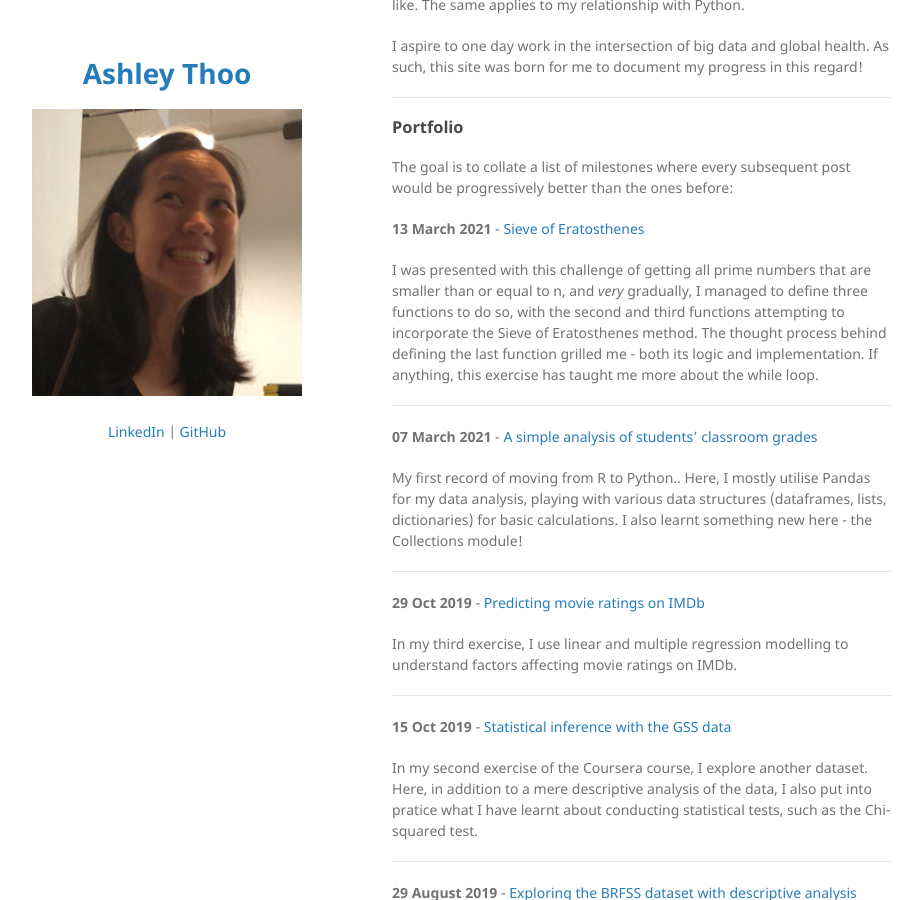
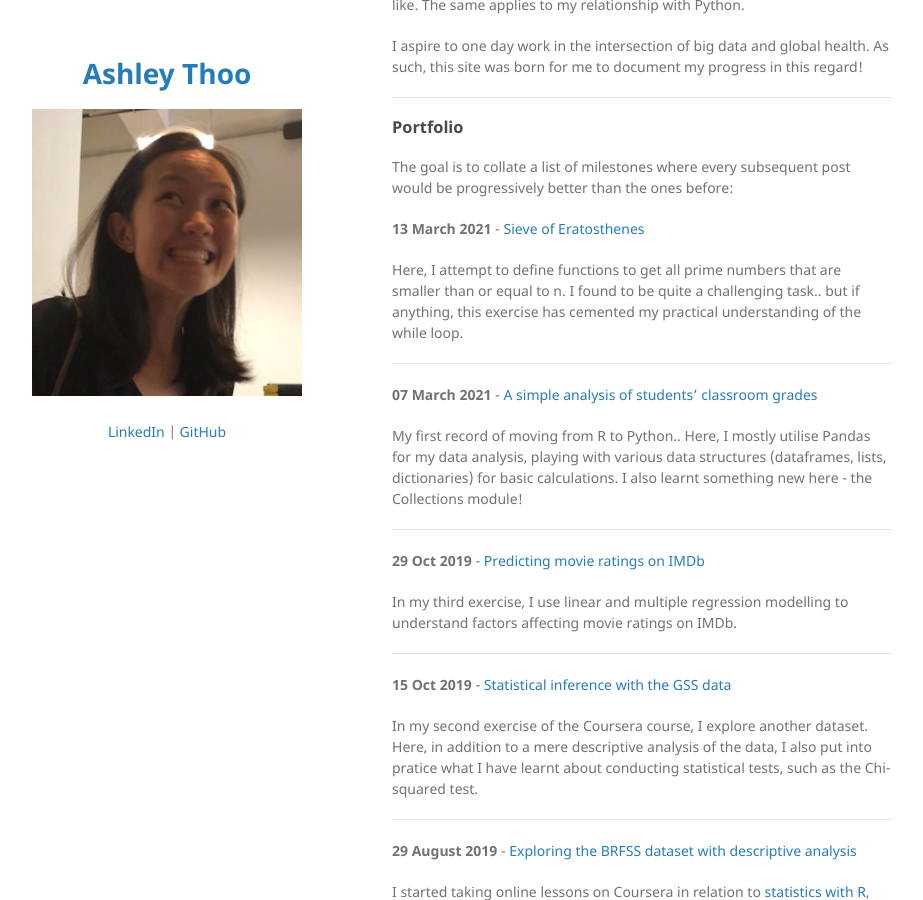
Before and after one commit to ashleythy/ashleythy.github.io, a Jekyll site: the page built from index.md, in a window 1280 px wide and 900 px high, scrolled down 310 px. Shown: the whole window, without its empty margins (178-1101 px from the left). Built offline with Jekyll 4.4.1, drawn with Linux system fonts in a browser that asks for light colours; our own code applies the rules of GitHub Pages for plain Markdown files.

Commit message:
Update index.md

```diff
--- a/index.md
+++ b/index.md
@@ -17,7 +17,7 @@ The goal is to collate a list of milestones where every subsequent post would be
 
 <b>13 March 2021</b> - [Sieve of Eratosthenes](/html/entry8.html)
 
-I was presented with this challenge of getting all prime numbers that are smaller than or equal to n, and <i>very</i> gradually, I managed to define three functions to do so, with the second and third functions attempting to incorporate the Sieve of Eratosthenes method. The thought process behind defining the last function grilled me - both its logic and implementation. If anything, this exercise has taught me more about the while loop.
+Here, I attempt to define functions to get all prime numbers that are smaller than or equal to n. I found to be quite a challenging task.. but if anything, this exercise has cemented my practical understanding of the while loop.
 
 ---
 
```
